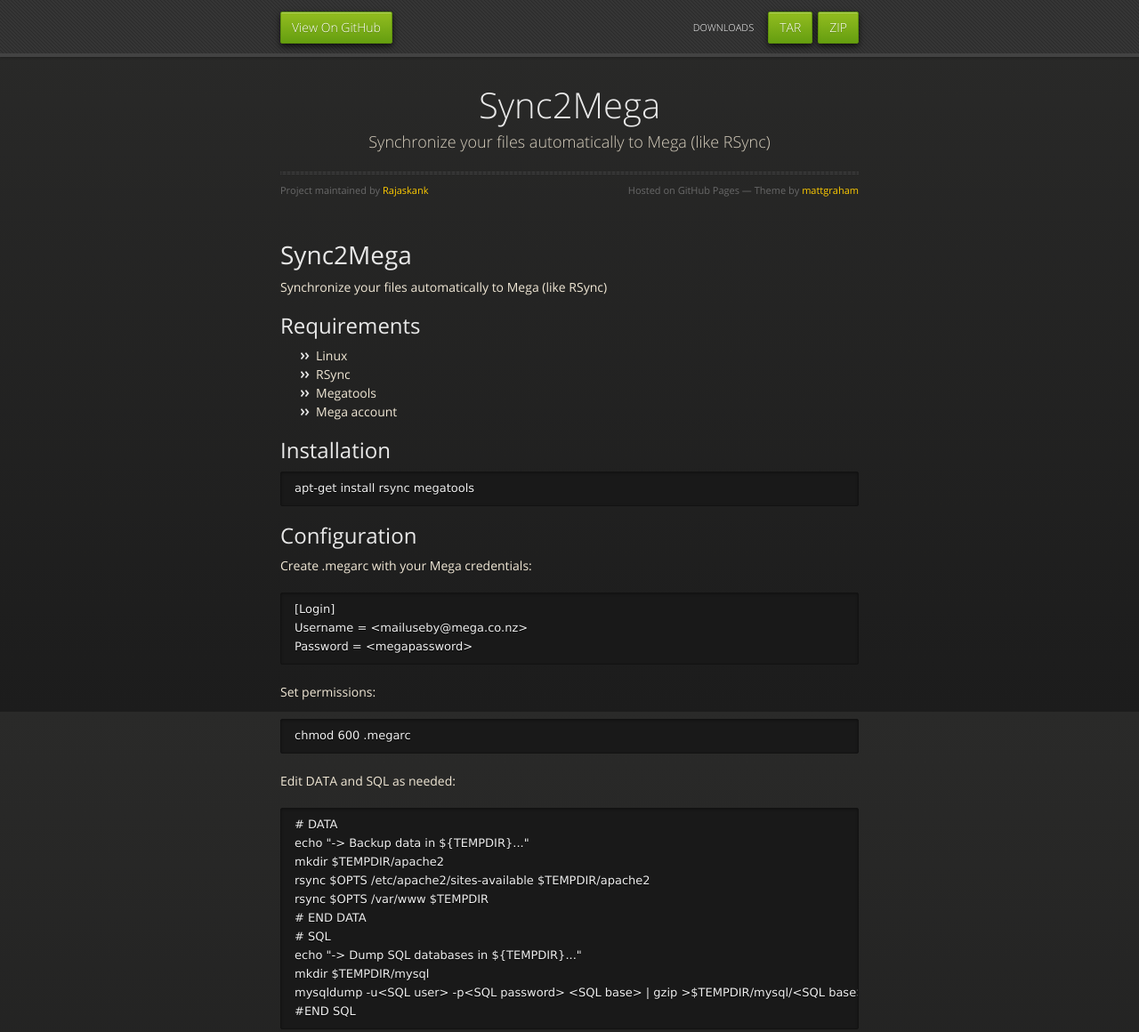
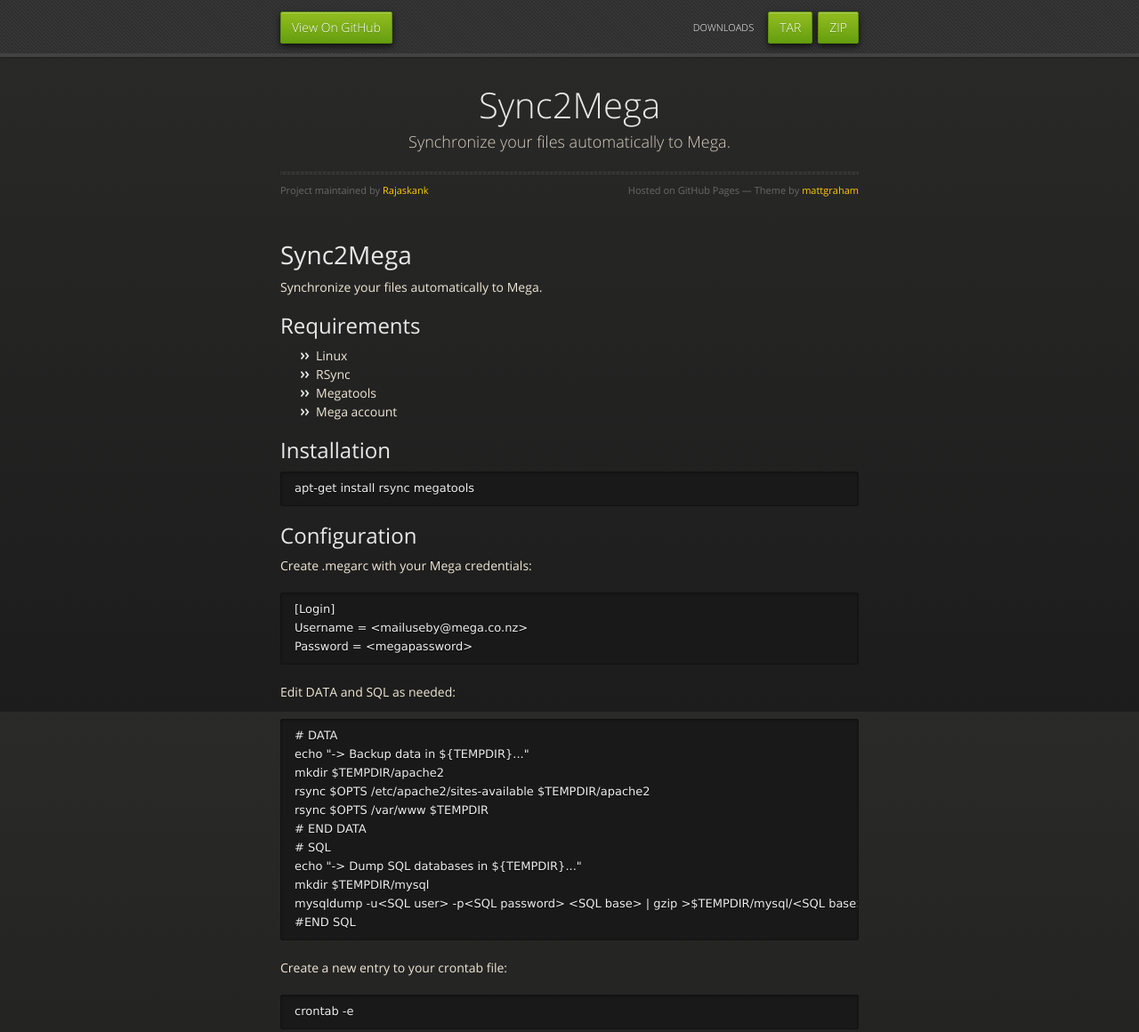
Before and after one commit to Rajaskank/sync2mega, a plain HTML site: page index.html in a window 1280 px wide. Shown: the top 1160 px of the page at 89% size. Drawn offline with nearby package versions, Linux system fonts and the light colour scheme.

```diff
--- a/index.html
+++ b/index.html
@@ -32,7 +32,7 @@
       <section>
         <div id="title">
           <h1>Sync2Mega</h1>
-          <p>Synchronize your files automatically to Mega (like RSync)</p>
+          <p>Synchronize your files automatically to Mega.</p>
           <hr>
           <span class="credits left">Project maintained by <a href="https://github.com/Rajaskank">Rajaskank</a></span>
           <span class="credits right">Hosted on GitHub Pages &mdash; Theme by <a href="https://twitter.com/michigangraham">mattgraham</a></span>
@@ -41,7 +41,7 @@
         <h1>
 <a id="sync2mega" class="anchor" href="#sync2mega" aria-hidden="true"><span class="octicon octicon-link"></span></a>Sync2Mega</h1>
 
-<p>Synchronize your files automatically to Mega  (like RSync)</p>
+<p>Synchronize your files automatically to Mega.</p>
 
 <h2>
 <a id="requirements" class="anchor" href="#requirements" aria-hidden="true"><span class="octicon octicon-link"></span></a>Requirements</h2>
@@ -67,11 +67,6 @@
 <pre><code>[Login]
 Username = &lt;mailuseby@mega.co.nz&gt;
 Password = &lt;megapassword&gt;
-</code></pre>
-
-<p>Set permissions:</p>
-
-<pre><code>chmod 600 .megarc
 </code></pre>
 
 <p>Edit DATA and SQL as needed:</p>
```
Also changed, not shown: params.json (+1 -1 lines).
